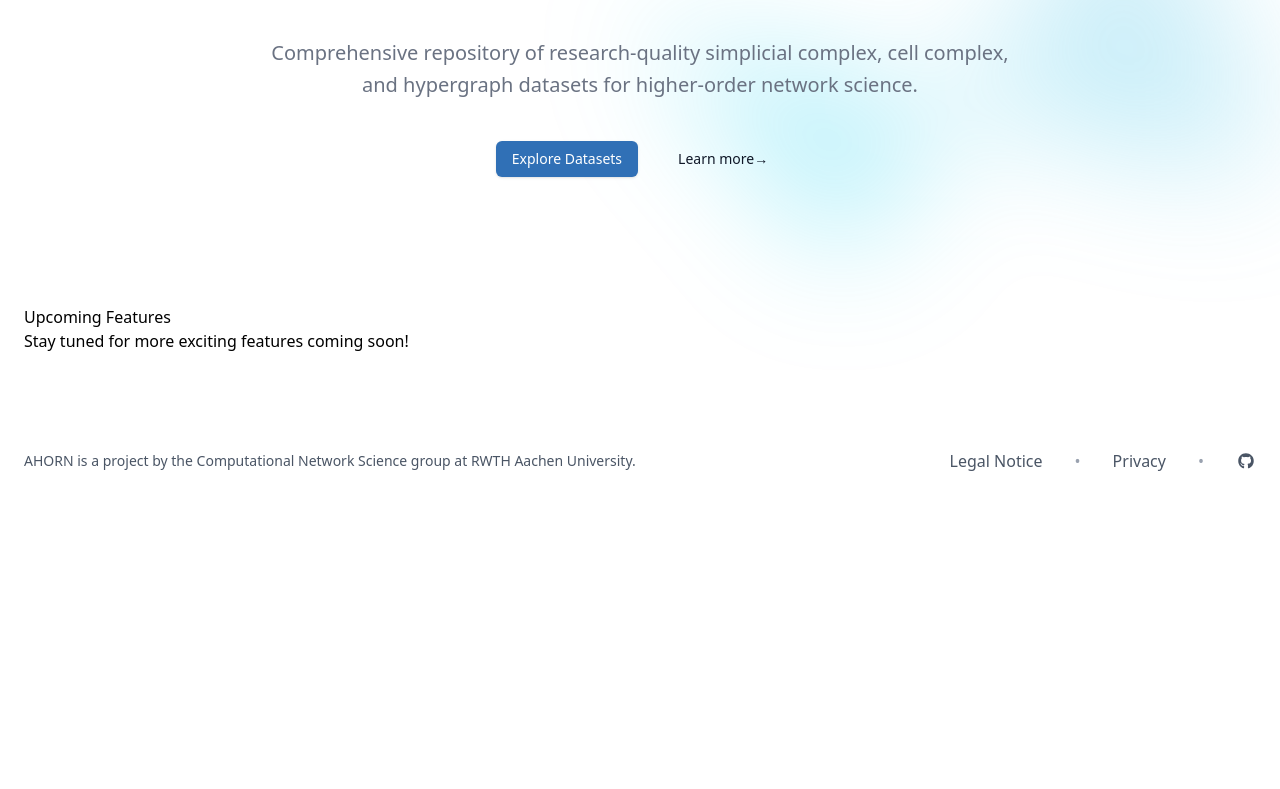
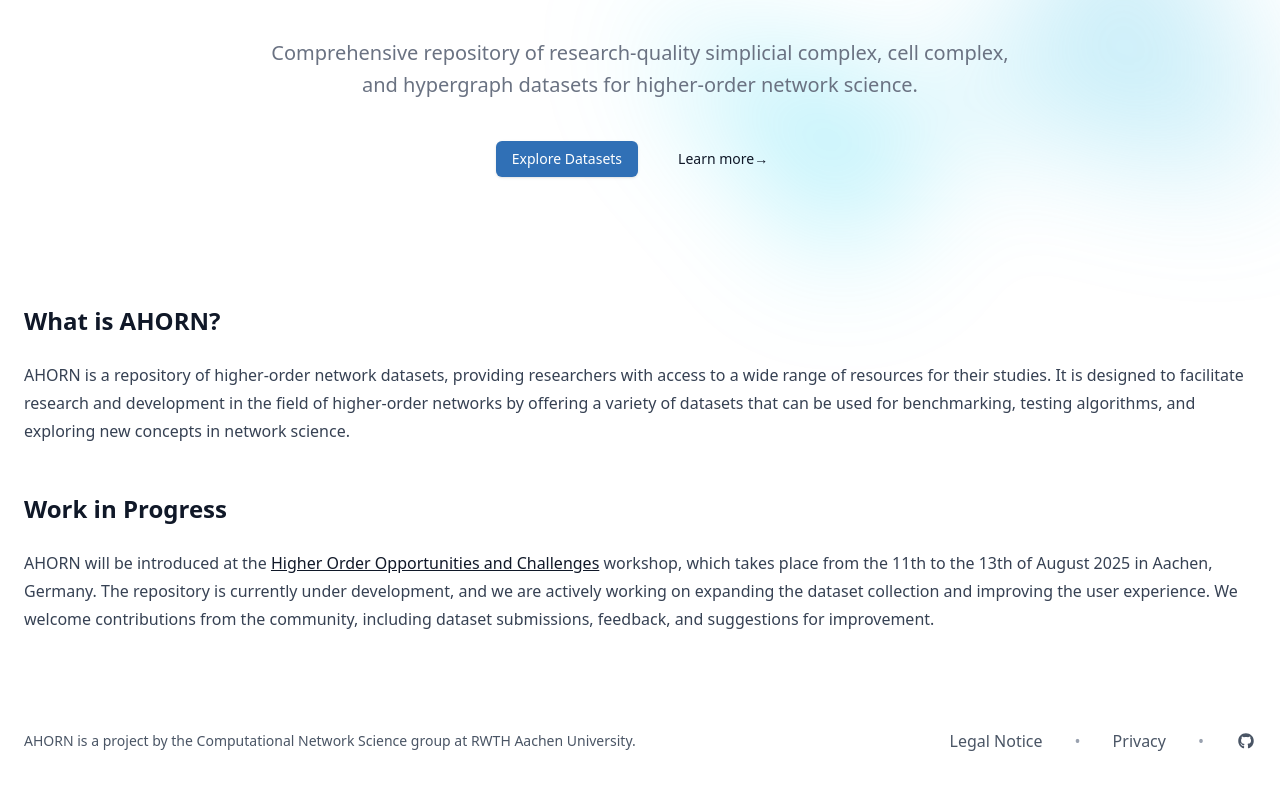
Before and after one commit to netsci-rwth/ahorn, a Next.js app: page /ahorn/ in a window 1280 px wide. Shown: the part 571-1360 px from the top of the page. Before the commit the page ends 1092 px from the top, so only its background shows below. Built offline with nearby package versions, Linux system fonts and the light colour scheme.

Commit message:
Add some content to the home page

```diff
--- a/src/app/page.tsx
+++ b/src/app/page.tsx
@@ -69,8 +69,23 @@ export default function Home() {
           />
         </div>
       </div>
-      <h2>Upcoming Features</h2>
-      <p>Stay tuned for more exciting features coming soon!</p>
+
+      <div className="prose max-w-none">
+        <h2>
+          What is AHORN?
+        </h2>
+        <p>
+          AHORN is a repository of higher-order network datasets, providing researchers with access to a wide range of resources for their studies.
+          It is designed to facilitate research and development in the field of higher-order networks by offering a variety of datasets that can be used for benchmarking, testing algorithms, and exploring new concepts in network science.
+        </p>
+
+        <h2>Work in Progress</h2>
+        <p>
+          AHORN will be introduced at the <a href="https://conf.netsci.rwth-aachen.de/">Higher Order Opportunities and Challenges</a> workshop, which takes place from the 11th to the 13th of August 2025 in Aachen, Germany.
+          The repository is currently under development, and we are actively working on expanding the dataset collection and improving the user experience.
+          We welcome contributions from the community, including dataset submissions, feedback, and suggestions for improvement.
+        </p>
+      </div>
     </>
   );
 }
```
